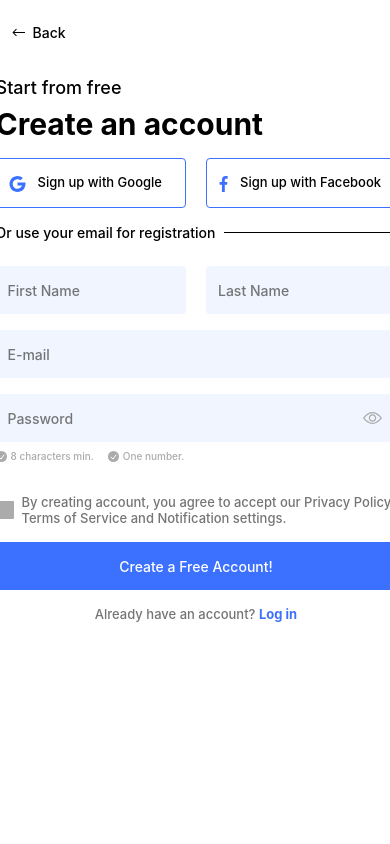
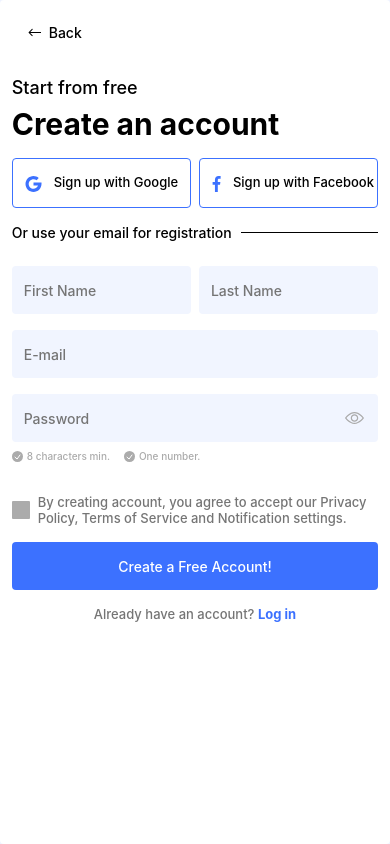
Before and after one commit to Haohan11/sign-up-page, a plain HTML site: page index.html in a window 390 px wide. Drawn offline with Linux system fonts and the light colour scheme.

Commit message:
handle mobile response with remove fixed width in form-content element

```diff
--- a/style.css
+++ b/style.css
@@ -7,6 +7,8 @@
 
   --unit-radius: 4px;
   --input-height: 48px;
+
+  --button-gap: min(20px, 2vw);
 }
 
 * {
@@ -33,6 +35,7 @@ button {
 body {
   background: var(--secondary-blue);
   min-height: 100vh;
+  min-height: 100dvh;
   display: flex;
   justify-content: center;
   align-items: center;
@@ -44,7 +47,7 @@ body {
 #sign-up-form {
   background: #fff;
   width: 100%;
-  min-width: 415px;
+  min-width: 330px;
   max-width: 610px;
   border-radius: var(--unit-radius);
   padding: 24px clamp(8px, 2vw, 30px);
@@ -68,6 +71,8 @@ body {
 @media (max-width: 430px) {
   #sign-up-form {
     min-height: 100vh;
+    min-height: 100dvh;
+    padding: 24px clamp(8px, 3vw, 30px);
   }
 }
 
@@ -88,11 +93,17 @@ body {
 }
 
 #form-content {
-  width: 401px;
   display: flex;
   flex-direction: column;
   margin-inline: auto;
   margin-block: 32px 0;
+  padding-inline: 70px;
+}
+
+@media (max-width: 530px) {
+  #form-content {
+    padding-inline: 0;
+  }
 }
 
 #start-from-free {
@@ -129,7 +140,7 @@ body {
   margin-top: 16px;
   display: flex;
   justify-content: space-between;
-  gap: 20px;
+  gap: var(--button-gap);
 
   button {
     font-size: 13px;
@@ -173,7 +184,7 @@ body {
   margin-top: 9px;
   display: flex;
   justify-content: space-between;
-  gap: 20px;
+  gap: var(--button-gap);
   .input-field {
     flex-basis: 190px;
     flex-grow: 1;
```
